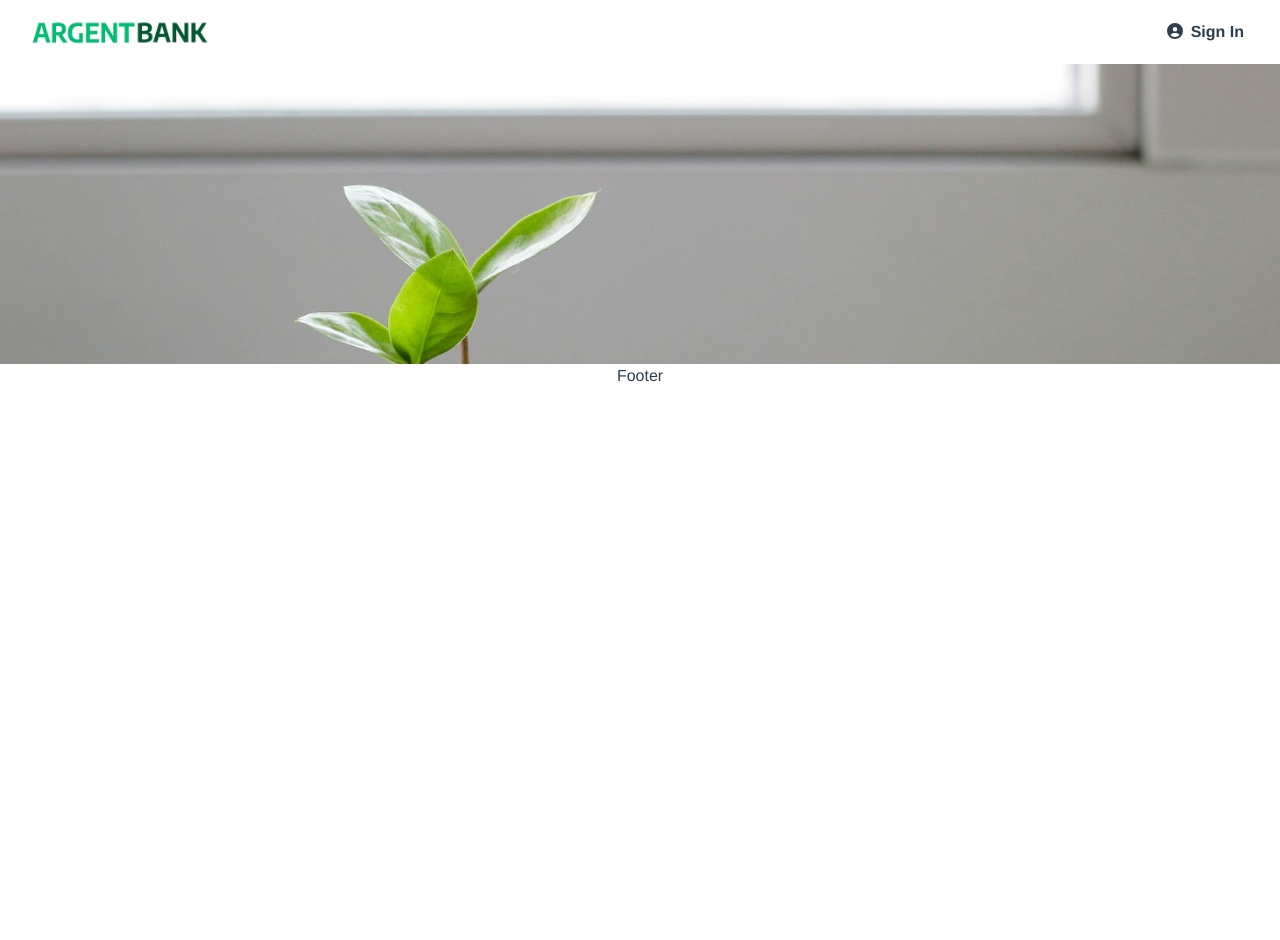
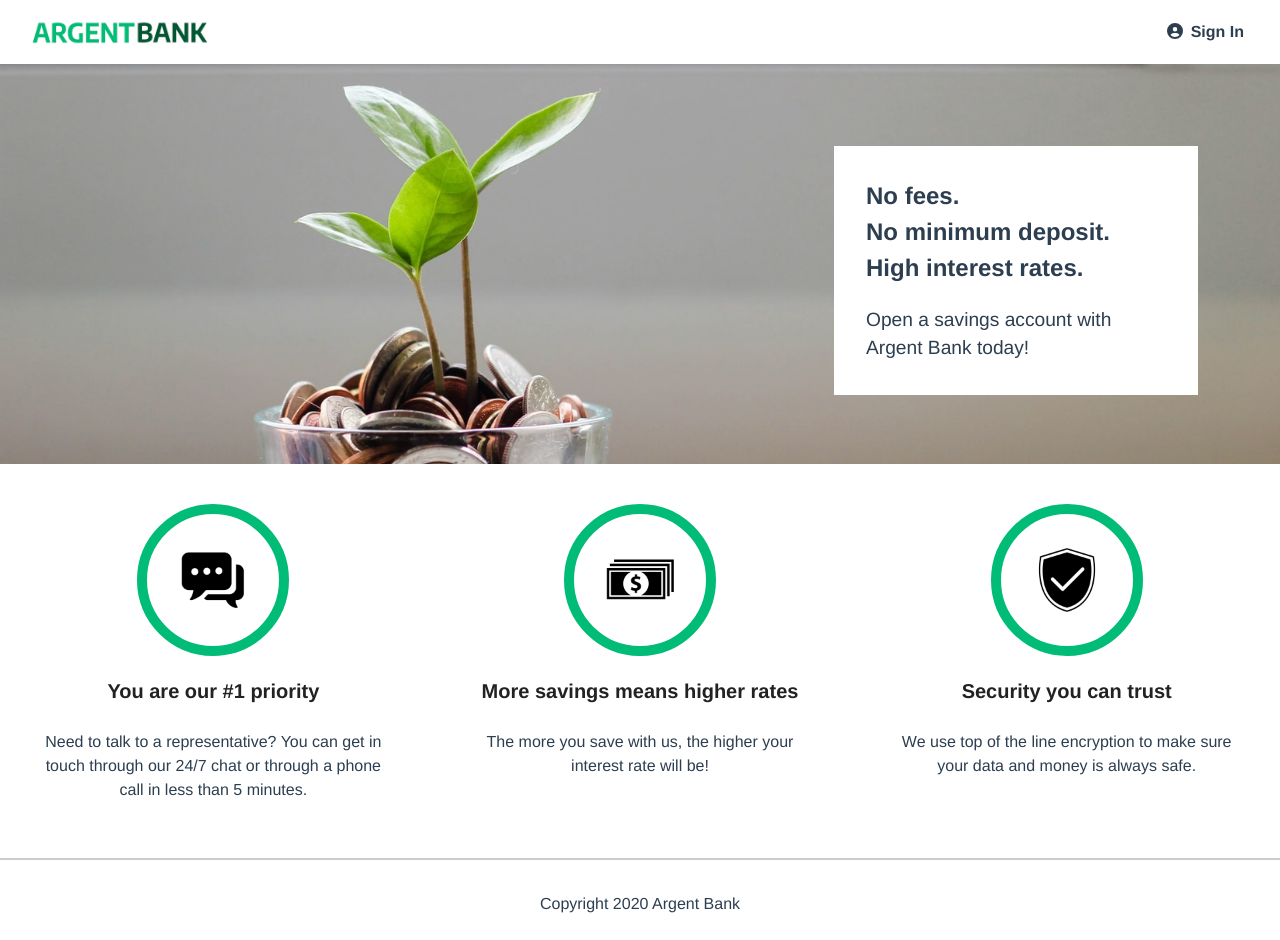
Before and after one commit to laticauda-64/openClassRooms_13_18022022, a React (Vite) app: page /dashboard in a window 1280 px wide. Before the commit the page ends 800 px from the top, so only its background shows below. Built offline with nearby package versions, Linux system fonts and the light colour scheme.

Commit message:
Mocked Homepage and some layouts

```diff
--- /dev/null
+++ b/src/components/layout/Features.jsx
@@ -0,0 +1,62 @@
+import Tchat from "../../assets/img/icon-chat.png";
+import Money from "../../assets/img/icon-money.png";
+import Shield from "../../assets/img/icon-shield.png";
+import styled from "styled-components";
+
+export default function Features() {
+	return (
+		<Section>
+			<Item>
+				<Icon src={Tchat} alt="Chat Icon" className="feature-icon" />
+				<Title>You are our #1 priority</Title>
+				<p>Need to talk to a representative? You can get in touch through our 24/7 chat or through a phone call in less than 5 minutes.</p>
+			</Item>
+			<Item>
+				<Icon src={Money} alt="Chat Icon" className="feature-icon" />
+				<Title>More savings means higher rates</Title>
+				<p>The more you save with us, the higher your interest rate will be!</p>
+			</Item>
+			<Item>
+				<Icon src={Shield} alt="Chat Icon" className="feature-icon" />
+				<Title>Security you can trust</Title>
+				<p>We use top of the line encryption to make sure your data and money is always safe.</p>
+			</Item>
+		</Section>
+	);
+}
+
+const Section = styled.section`
+	display: flex;
+	flex-direction: column;
+
+	@media (min-width: 920px) {
+		flex-direction: row;
+	}
+`;
+
+const Item = styled.div`
+	flex: 1;
+	display: flex;
+	flex-direction: column;
+	align-items: center;
+	padding: 2.5rem;
+
+	p {
+		margin: 16px 0;
+	}
+`;
+
+const Icon = styled.img`
+	width: 152px;
+	border: 10px solid #00bc77;
+	border-radius: 50%;
+	padding: 1rem;
+`;
+
+const Title = styled.h3`
+	color: #222;
+	font-size: 1.25rem;
+	font-weight: bold;
+	margin-bottom: 0.5rem;
+	margin: 20px 0 8px 0;
+`;
--- a/src/components/layout/Footer.jsx
+++ b/src/components/layout/Footer.jsx
@@ -1,3 +1,16 @@
+import styled from "styled-components";
+
 export default function Footer() {
-	return <div>Footer</div>;
+	return (
+		<FooterBloc>
+			<p>Copyright 2020 Argent Bank</p>
+		</FooterBloc>
+	);
 }
+
+const FooterBloc = styled.footer`
+	display: flex;
+	justify-content: center;
+	border-top: 2px solid #ccc;
+	padding: 2rem 0 1.5rem;
+`;
--- /dev/null
+++ b/src/components/layout/Hero.jsx
@@ -0,0 +1,67 @@
+import styled from "styled-components";
+import backgroundImg from "../../assets/img/bankTree.jpeg";
+
+export default function Hero() {
+	return (
+		<HeroSection>
+			<Content>
+				<p className="subtitle">No fees.</p>
+				<p className="subtitle">No minimum deposit.</p>
+				<p className="subtitle">High interest rates.</p>
+				<p className="text">Open a savings account with Argent Bank today!</p>
+			</Content>
+		</HeroSection>
+	);
+}
+
+const HeroSection = styled.section`
+	background-image: url(${backgroundImg});
+	background-position: 0 -50px;
+	background-size: cover;
+	background-repeat: no-repeat;
+	height: 300px;
+	position: relative;
+
+	.subtitle {
+		font-weight: bold;
+		font-size: 1rem;
+		margin: 0;
+	}
+
+	.text {
+		margin-bottom: 0;
+		margin-top: 19.2px;
+		font-size: 0.9rem;
+	}
+
+	@media (min-width: 920px) {
+		height: 400px;
+		background-position: 0% 33%;
+	}
+`;
+
+const Content = styled.div`
+	position: relative;
+	top: 2rem;
+	width: 200px;
+	background: white;
+	padding: 2rem;
+	text-align: left;
+	margin: 0 auto;
+
+	@media (min-width: 920px) {
+		position: absolute;
+		top: 50px;
+		right: 50px;
+		width: 364px;
+		margin: 2rem;
+
+		.subtitle {
+			font-size: 1.5rem;
+		}
+
+		.text {
+			font-size: 1.2rem;
+		}
+	}
+`;
--- a/src/pages/Home.jsx
+++ b/src/pages/Home.jsx
@@ -1,27 +1,16 @@
 import styled from "styled-components";
-import backgroundImg from "../assets/img/bankTree.jpeg";
+import Hero from "../components/layout/Hero";
+import Features from "../components/layout/Features";
 
 export default function Home() {
 	return (
 		<Main>
-			<Hero></Hero>
-			<Section></Section>
+			<Hero />
+			<Features />
 		</Main>
 	);
 }
 
 const Main = styled.main`
-	background-color: aliceblue;
 	flex: 1;
 `;
-
-const Hero = styled.div`
-	background-image: url(${backgroundImg});
-	background-position: 0 -50px;
-	background-size: cover;
-	background-repeat: no-repeat;
-	height: 300px;
-	position: relative;
-`;
-
-const Section = styled.section`g`;
```
Also changed, not shown: src/assets/css/reset.css (indentation only), src/assets/img/icon-shield.png (renamed from src/assets/img/icon-security.png).
